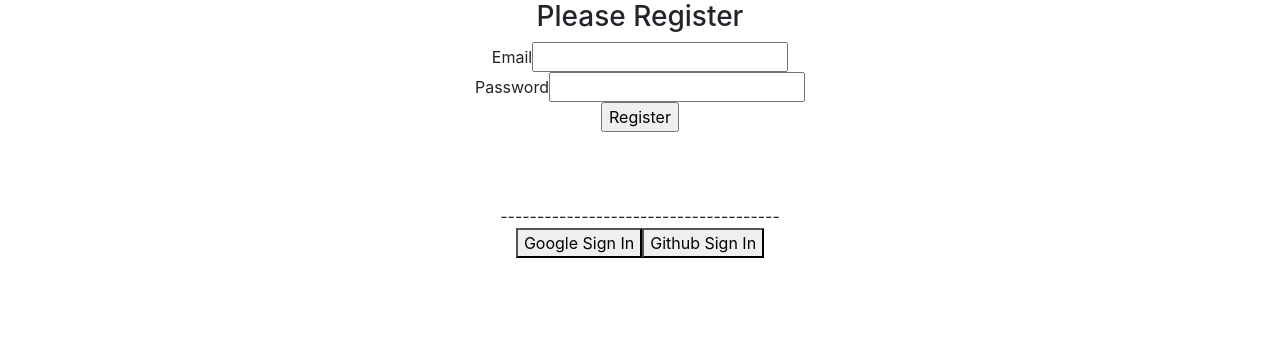
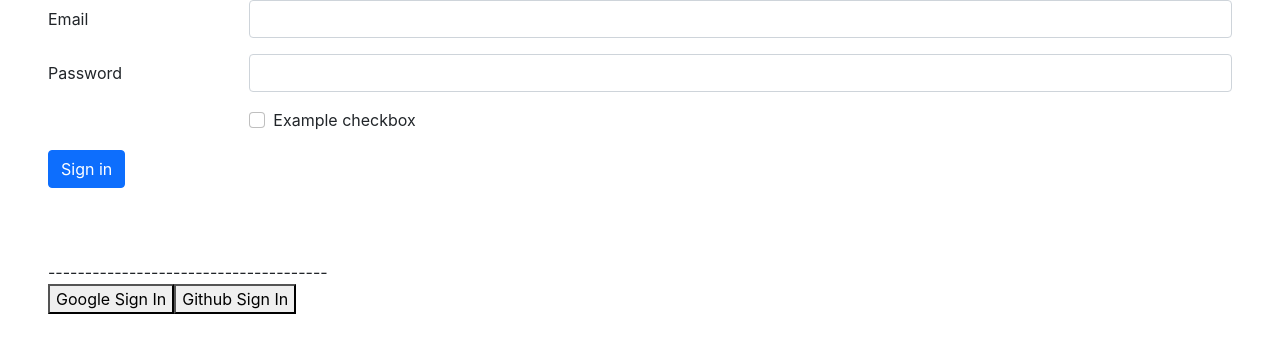
Before and after one commit to aaaasif/simple-firebase-authentication, a React (Create React App) app: page / in a window 1280 px wide. Shown: the top 352 px of the page. Built offline with nearby package versions, Linux system fonts and the light colour scheme.

Commit message:
js added

```diff
--- a/src/App.js
+++ b/src/App.js
@@ -56,18 +56,32 @@
   }
 
   return (
-    <div className="App">
-      <form onSubmit={handleRegistation}>
-        <h3>Please Register</h3>
-        <label htmlFor="email">Email  </label>
-        <input type="text" name="email" />
-        <br />
-        <label htmlFor="password">Password  </label>
-        <input type="password" name="password" />
-        <br />
-        <input type="submit" value="Register"/>
-
-      </form>
+    <div className="mx-5">
+      <form>
+  <div class="row mb-3">
+    <label for="inputEmail3" class="col-sm-2 col-form-label">Email</label>
+    <div class="col-sm-10">
+      <input type="email" class="form-control" id="inputEmail3"/>
+    </div>
+  </div>
+  <div class="row mb-3">
+    <label for="inputPassword3" class="col-sm-2 col-form-label">Password</label>
+    <div class="col-sm-10">
+      <input type="password" class="form-control" id="inputPassword3"/>
+    </div>
+  </div>
+  <div class="row mb-3">
+    <div class="col-sm-10 offset-sm-2">
+      <div class="form-check">
+        <input class="form-check-input" type="checkbox" id="gridCheck1"/>
+        <label class="form-check-label" for="gridCheck1">
+          Example checkbox
+        </label>
+      </div>
+    </div>
+  </div>
+  <button type="submit" class="btn btn-primary">Sign in</button>
+</form>
 
 
       <br /><br /><br />
```
